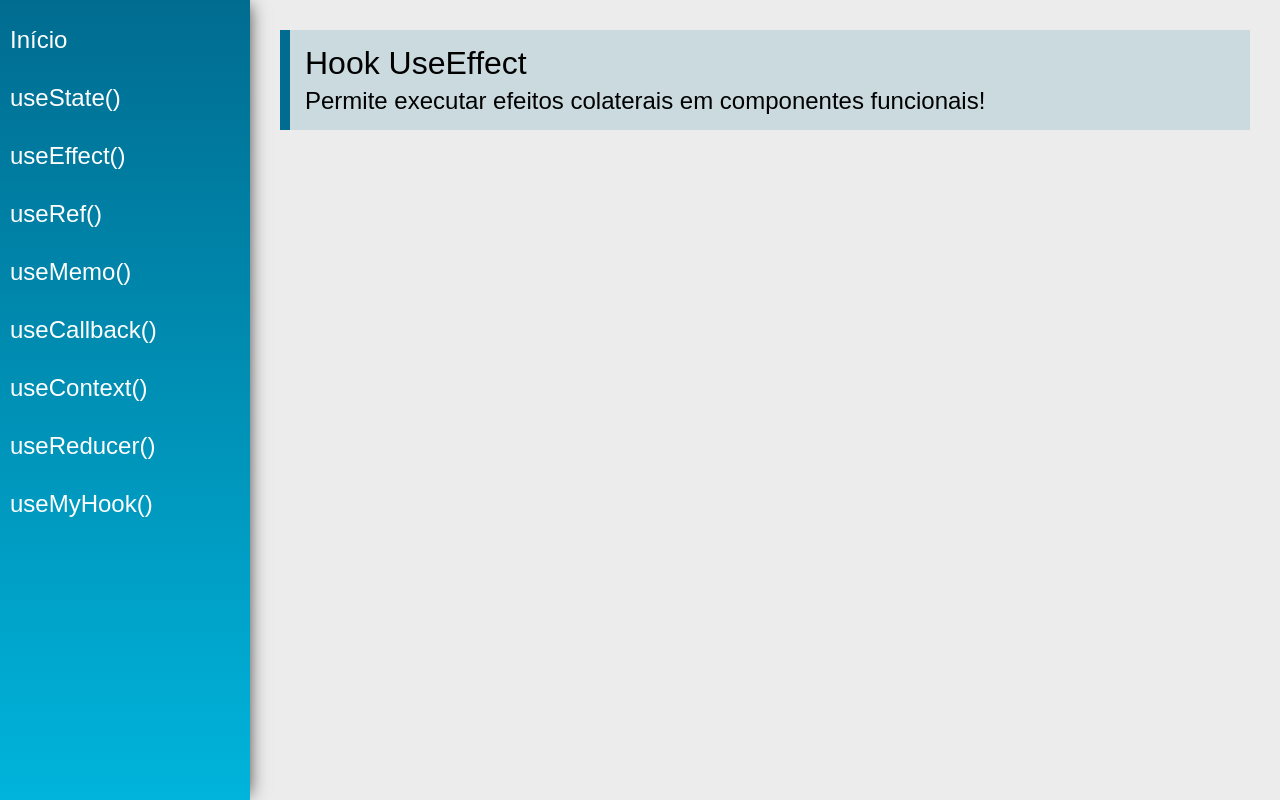
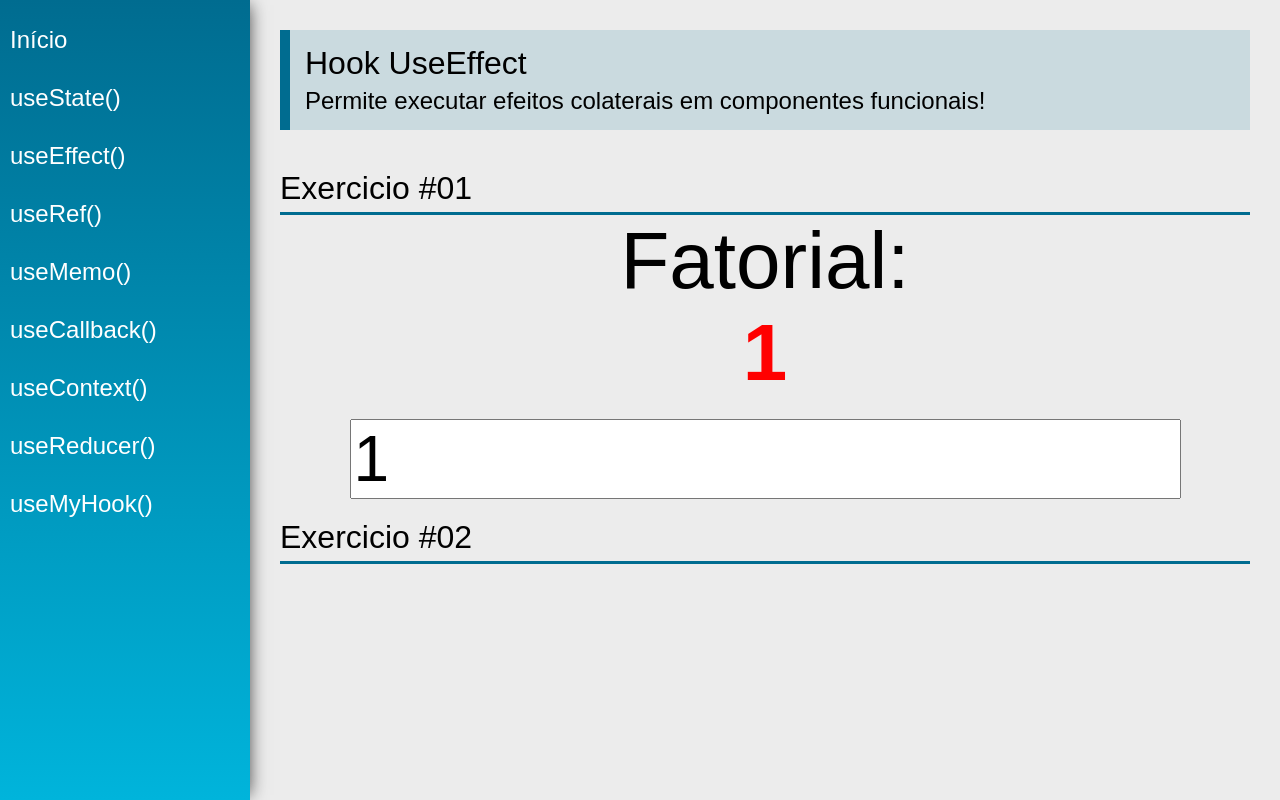
Before and after one commit to jaisonrobson/reacthooks, a React (Create React App) app: page /useEffect in a window 1280 px wide. Built offline with nearby package versions, Linux system fonts and the light colour scheme.

Commit message:
#Aula63 - Utilizado UseEffect

```diff
--- a/src/views/examples/UseEffect.jsx
+++ b/src/views/examples/UseEffect.jsx
@@ -1,13 +1,56 @@
-import React from 'react'
+import React, { useEffect, useState } from 'react'
 import PageTitle from '../../components/layout/PageTitle'
+import SectionTitle from '../../components/layout/SectionTitle'
+
+function calcFactorial(number) {
+    const n = parseInt(number)
+
+    if (n < 0) return -1
+    if (n === 0) return 1
+
+    return calcFactorial(n - 1) * n
+}
 
 const UseEffect = (props) => {
+    const [number, setNumber] = useState(1)
+    const [factorial, setFactorial] = useState(1)
+
+    useEffect(
+        () => setFactorial(calcFactorial(number)),
+        [number]
+    )
+
+    useEffect(
+        () => {
+            if (factorial > 1000000) document.title = "Passou de 1 milhao"
+        },
+        [factorial]
+    )
+
     return (
         <div className="UseEffect">
             <PageTitle
                 title="Hook UseEffect"
                 subtitle="Permite executar efeitos colaterais em componentes funcionais!"
             />
+
+            <SectionTitle title="Exercicio #01" />
+
+            <div className="center">
+                <span className="text">Fatorial: </span>
+
+                <span className="text red">{factorial === -1 ? 'fatorial inexistente' : factorial}</span>
+
+                <input
+                    type="number"
+                    className="input"
+                    value={number}
+                    onChange={(e) => setNumber(e.target.value)}
+                />
+            </div>
+
+            <SectionTitle title="Exercicio #02" />
+            <div className="center"></div>
         </div>
     )
 }
```
